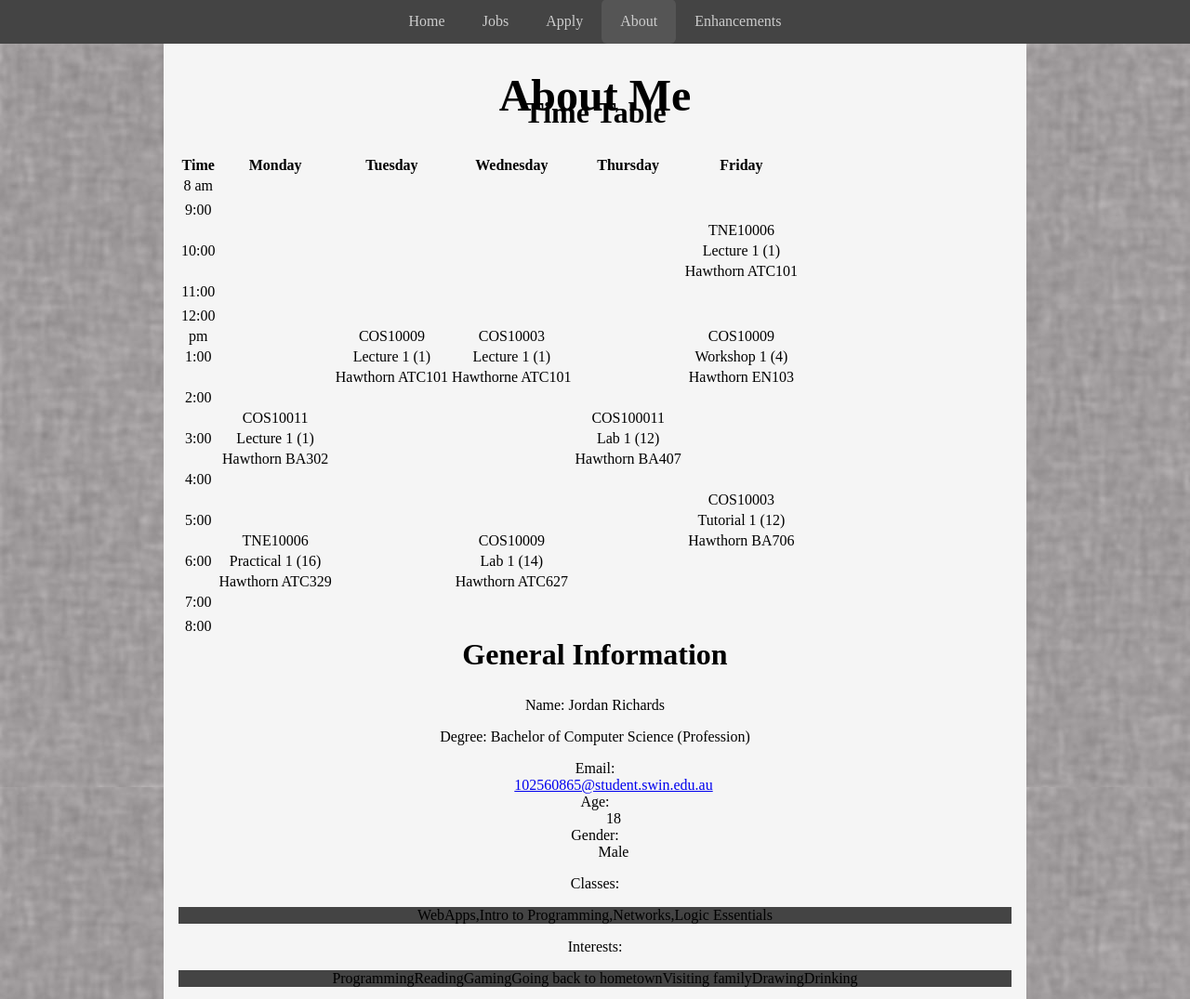
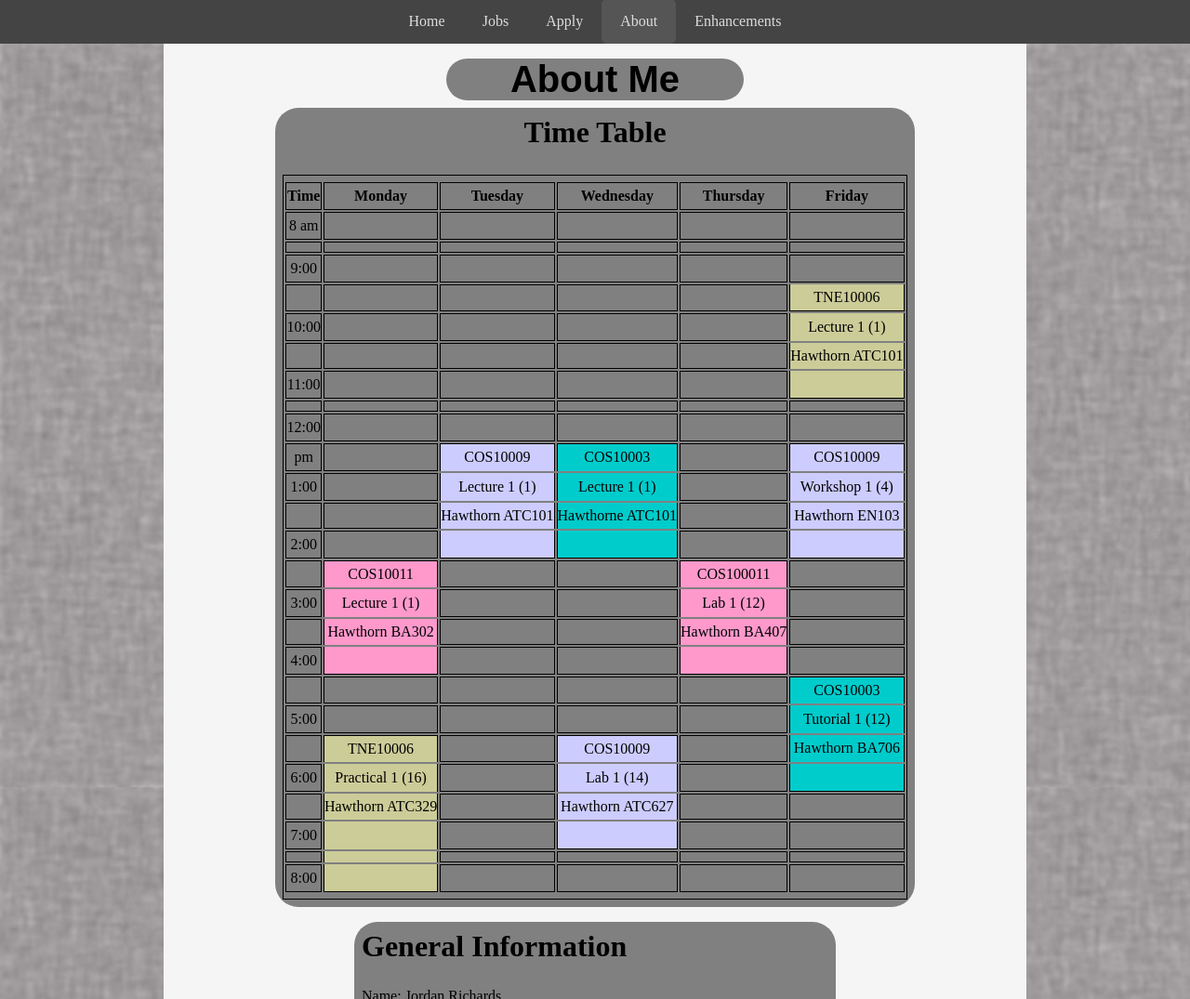
Before and after one commit to EL-S/UniversityProjects, a PHP site: page /about.html in a window 1280 px wide. Shown: the part 151-1226 px from the top of the page at 93% size. Run offline with PHP 8.4, Linux system fonts and the light colour scheme.

Commit message:
Comments for CSS
Added comments to the css

```diff
--- a/Web Page/styles/main.css
+++ b/Web Page/styles/main.css
@@ -1,13 +1,21 @@
-html{
-    min-height:100%;
-    position:relative;
-}
+/*
+filename: main.css
+author: Jordan Richards
+created: 21/03/2019
+last modified: 4/04/2019
+description: index.html, jobs.html, about.html, apply.html, enhancements.html
+*/
+
+
+/* remove the default margins so that everythin is flush */
 
 body {
     margin: 0px;
     height:100%;
     background-color: gray;
 }
+
+/* color the header, give it and background, and center all the content such as the logo */
 
 #header {
     position: relative;
@@ -16,23 +24,27 @@ body {
     margin: 0px;
     padding: 0px;
     min-height: 15vh;
-    /*background-image: url("https://cdn.shopify.com/s/files/1/1520/4366/collections/BANNER_TypeC_spacegray.jpg?v=1518476777");*/
-    /*background-image: url("https://thumbs.dreamstime.com/t/technology-banner-background-old-new-using-computer-circuits-old-machine-cogs-37036025.jpg");*/
-    background-image: url("https://stingeraustralia.com.au/wp-content/uploads/2018/12/abstract-grey-tech-geometric-motion-background-video-corporate-animation-ultra-hd-4k-3840x2160_b4-2cnvd__F0000.jpg");
+	/* Source: https://stingeraustralia.com.au/wp-content/uploads/2018/12/abstract-grey-tech-geometric-motion-background-video-corporate-animation-ultra-hd-4k-3840x2160_b4-2cnvd__F0000.jpg */
+    background-image: url("../images/banner.jpg");
 	display: flex;
 	justify-content: center;
 }
 
+/* format the logo to look less sharp */
+
 #header img {
-	border-radius: 2%;
+	border-radius: 25px;
 }
 
+/* give the navbar parent a sticky attribute just like its child so that they both stay in the same place when scrolling */
+
 #navbar {
-	position: -webkit-sticky; /* Safari */
 	position: sticky;
 	top: 0;
 	z-index : 1;
 }
+
+/* center aligns the entire content so that it doesn't stretch all the way to the edge of the screen and hide the background image */
 
 #content-container {
     position: relative;
@@ -41,41 +53,145 @@ body {
     background-image: url("../images/background_blur.jpg");
 }
 
+/*  */
+
 #content {
     position: relative;
     padding: 1em;
     margin: 0 auto;
-    filter: none;
-    -webkit-filter: none;
     background-color: whitesmoke;
     width: 70%;
-    min-height: 70vh;
+    min-height: 69vh;
 }
+
+/* Give all h1s a custom font and size, and a different border/background */
 
 h1 {
 	font-size: 3em;
-	line-height: 0;
 	margin-bottom: 0;
+	background-color: gray;
+	border-radius: 25px;
+	min-width: 7em;
+	max-width: 25vw;
+	margin: 0px auto;
+	overflow: hidden;
 }
+
+/* give the h2 a size, and allow it to go higher up to reduce the footprint */
 
 h2 {
 	font-size: 2em;
 	margin-top: 0;
 }
 
-#left {
+/* format the definitions to look pretty */
+
+dl, dt, dd {
+	display: inline;
+	margin-top: 0em;
+	margin-bottom: 0em;
+	margin-left: 0;
+	margin-right: 0;
+}
+
+/* change all the sections to a lighter background/font colour on hover, using a transition */
+
+h1:hover, .left:hover, .center:hover, .right:hover, .left-left:hover, .center-left:hover, .right-left:hover {
+	background-color: #888;
+	color: #424242;
+	transition: all 0.6s ease;
+}
+
+/* align a section to the left/middle */
+
+.left {
     position: relative;
     display: inline-block;
     max-width: 25vw;
-    padding: 2em;
+    padding: 0.5em;
+	margin: 0.5em;
+	vertical-align: top;
+	background-color: grey;
+	border-radius: 25px;
 }
 
-#right {
+/* align a section to the right/middle */
+
+.right {
     position: relative;
     display: inline-block;
     max-width: 25vw;
-    padding: 2em;
+    padding: 0.5em;
+	margin: 0.5em;
+	vertical-align: top;
+	background-color: grey;
+	border-radius: 25px;
 }
+
+/* formats a column to have text aligned to the left while also being on the left */
+
+.left-left {
+    position: relative;
+    text-align: left;
+    display: inline-block;
+    max-width: 25vw;
+    padding: 0.5em;
+	margin: 0.5em;
+	vertical-align: top;
+	background-color: grey;
+	border-radius: 25px;
+}
+
+/* creates a giant wide column that has text aligned to the left */
+
+.center-left {
+    position: relative;
+    text-align: left;
+    display: inline-block;
+    max-width: 100vw;
+	width: 68vw;
+    padding: 0.5em;
+	margin: 0.5em;
+	vertical-align: top;
+	background-color: grey;
+	border-radius: 25px;
+}
+
+/* creates a formatted column that has text aligned to the left */
+
+.right-left {
+    position: relative;
+    text-align: left;
+    display: inline-block;
+    max-width: 25vw;
+    padding: 0.5em;
+	margin: 0.5em;
+	vertical-align: top;
+	background-color: grey;
+	border-radius: 25px;
+}
+
+/* maintains the video aspect ratio */
+
+.vid-container {
+	position: relative;
+	max-width: 25vw;
+    width: 25vw;
+    height: 0;
+    padding-bottom: 56.25%;
+}
+
+/* keeps video inside the video container */
+
+.vid {
+	position: absolute;
+    top: 0;
+    left: 0;
+    width: 100%;
+    height: 100%;
+}
+
+/* set the footer to the bottom of the screen despite the amount of content, so that it always remains at the bottom of the dom */
 
 #footer {
     position: relative;
@@ -89,30 +205,45 @@ h2 {
     background-size: 100% 250%;
 }
 
+/* create a pretty paragraph for the footer that is floating left */
+
 #pleft {
     display: inline-block;
 	float: left;
 	margin-left: 5vh;
+	background-color: white;
+	border-radius: 5px;
+	border: 2px solid gray;
+	padding: 5px;
 }
+
+/* create a pretty paragraph for the footer that is centered */
 
 #pcenter {
 	display: inline-block;
 	margin-right: 5vh;
 	margin-left: 5vh;
+	background-color: white;
+	border-radius: 5px;
+	border: 2px solid gray;
+	padding: 5px;
 }
+
+/* create a pretty paragraph that is floating right */
 
 #pright {
     display: inline-block;
 	float: right;
 	margin-right: 5vh;
+	background-color: white;
+	border-radius: 5px;
+	border: 2px solid gray;
+	padding: 5px;
 }
 
-img {
-    margin: 0px;
-    padding: 0px;
-}
+/* remove padding and margins between the li elements, set the nav to sticky so it follows the viewport */
 
-ul {
+#navbar ul {
     overflow: hidden;
     background-color: #444;
     position: sticky;
@@ -121,41 +252,179 @@ ul {
     padding: 0px;
     z-index : 1;
     list-style-type: none;
-  }
+}
 
-li {
+/* float the navbar list left */
+
+#navbar li {
     float: left;
 }
 
-li a {
+/* set the anchor tags to have padding and nice colours, also remove the anchor underline */
+
+#navbar li a {
     display: inline-block;
-    color: #CCC;
+    color: #DDD;
     text-align: center;
     padding: 15px 20px;
     text-decoration: none;
 }
 
-li a:hover {
+/* change the color of the nav item you are hovering over, do it slowly */
+
+#navbar li a:hover {
+	transition: all 1.0s ease;
     background-color: #333;
 	border-radius: 6px;
 }
+
+/* sets part of the nav to active, depending on what page you are on */
 
 .activenav {
 	background-color: #555;
 	border-radius: 6px;
 }
 
-@media only screen and (max-width: 1292px) {
-	ul {
+/* give the buttons a larger footprint and transition animation */
+
+.apply-btn {
+	float: right;
+	background-color: lightgray;
+	padding: 0px 10px;
+	border-radius: 25px;
+	color: black;
+	text-decoration: none;
+	transition: all 0.3s ease
+}
+
+/* apply a transition to the button to expand and turn blue on the jobs page */
+
+.apply-btn:hover {
+	background-color: lightblue;
+	padding: 0px 100px;
+	transition: all 0.3s ease;
+}
+
+/* set the aside to float and have border/colour etc */
+
+#job-aside {
+	float: right;
+	clear: both;
+	width: 25vw;
+	border: 2px solid #7ca4a5;
+	background-color: gray;
+	border-radius: 25px;
+}
+
+/* set the aside to 25% of the viewport width */
+
+#aside-img {
+	width: 25vw;
+	border-radius: 25px;
+}
+
+/* add padding to the table to prevent empty rows from getting too squished */
+
+table, th, td {
+	border: 1px solid black;
+	padding: 5px 0px;
+}
+
+/* set cells to brown */
+
+.brown {
+	background-color: #CCCC99;
+}
+
+/* set specific cells to purple*/
+
+.purple {
+	background-color: #CCCCFF;
+}
+
+/* set specific cells to pink */
+
+.pink {
+	background-color: #FF99CC;
+}
+
+/* set specific cells to aqua */
+
+.aqua {
+	background-color: #00CCCC;
+}
+
+/* remove specific top borders in the table */
+
+.no-top {
+	border-top: none;
+}
+
+/* remove specific bottom table borders */
+
+.no-bot {
+	border-bottom: none;
+}
+
+/* remove top and bottom borders in specific table cells */
+
+.no-tb {
+	border-top: none;
+	border-bottom: none;
+}
+
+/* float the photo of me right, add some padding and smooth the image about with a border and a smaller footprint */
+
+#photo-me {
+	float: right;
+	padding: 10px;
+	border-radius: 25px;
+	width: 90%;
+	border: 1px solid black;
+}
+
+/* expand the image when you hover over it, do it as a transition */
+
+#photo-me:hover {
+	width: 100%;
+	transition: all 0.3s ease;
+}
+
+/* displays the list inline */
+
+#single-line li {
+	display: inline;
+}
+
+/* apply different font css to h2s with this class */
+
+.family-font {
+	font-variant: normal;
+	font-size: 40px;
+	font-family: Arial, Comic Sans, Calibre;
+}
+
+/* apply small screen specific css */
+
+@media only screen and (max-width: 1360px) {
+
+	/* center the navbar elements on a small width display */
+
+	#navbar ul {
 		display: flex;
 		justify-content: center;
 	}
 
-	#left {
+	/* make the columns take up the entire screen when small width */
+
+	.left, .center, .right, .left-left, .center-left, .right-left, .vid-container {
 		max-width: 100vw;
+		width: auto;
 	}
 
-	#right {
-		max-width: 100vw;
+	/* change video width when screen is small */
+
+	.vid-container {
+		width: 50vw;
 	}
 }
```
